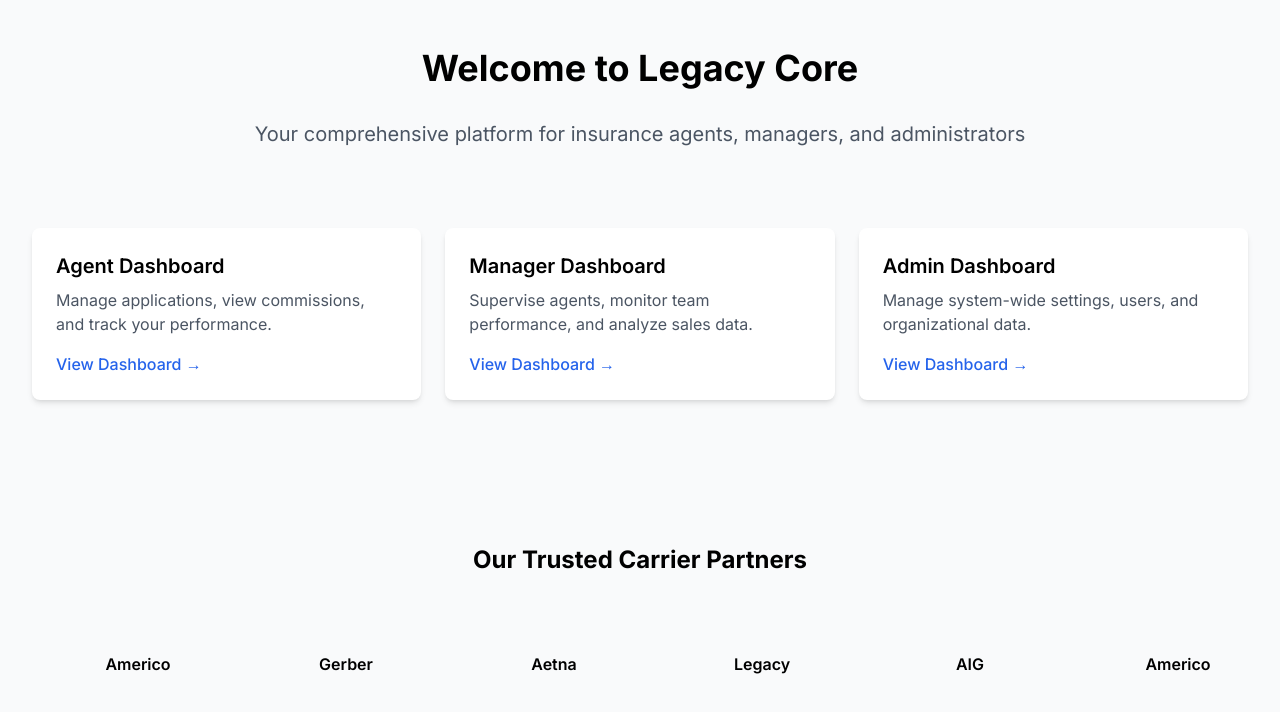
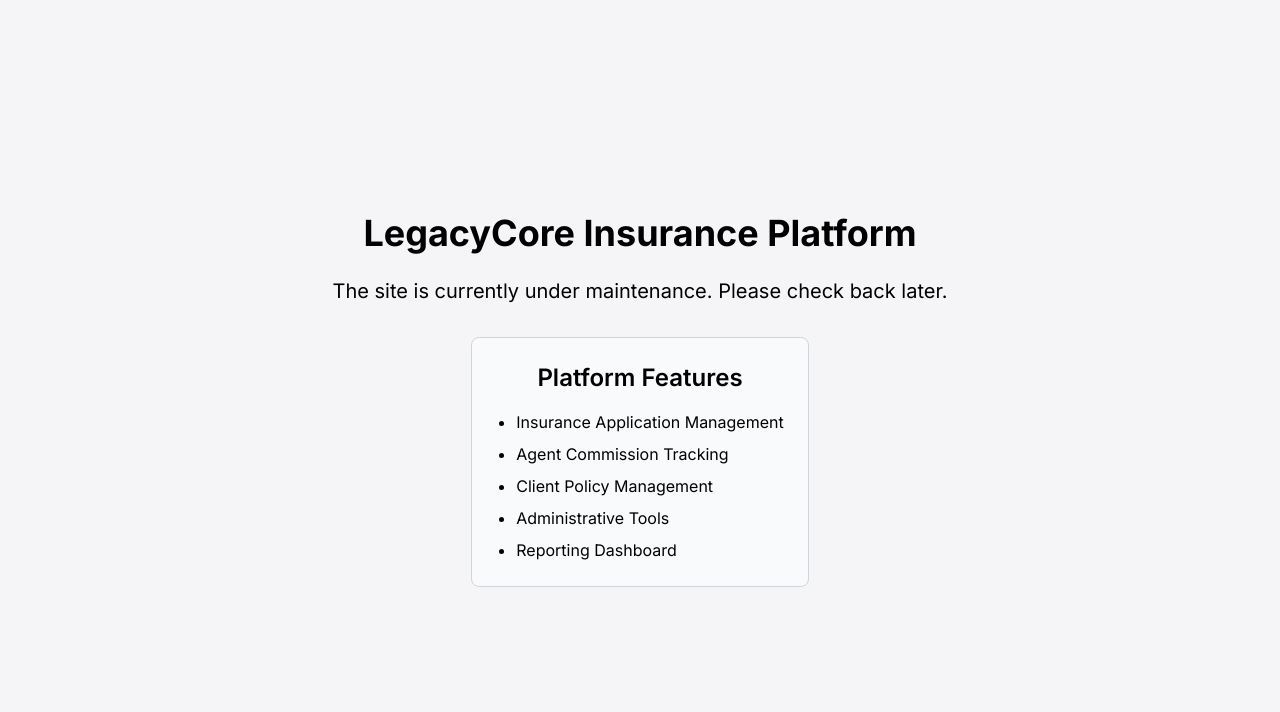
Before and after one commit to Darklte732/legacycore, a Next.js app: page / in a window 1280 px wide. Shown: the top 712 px of the page. Built offline with nearby package versions, Linux system fonts and the light colour scheme.

Commit message:
Create minimal page for successful deployment

```diff
--- a/app/page.tsx
+++ b/app/page.tsx
@@ -4,21 +4,23 @@ import React from 'react'
 import InteractiveDashboards from '@/components/InteractiveDashboards'
 import { CarrierLogoSlider } from '@/components/ui/carrier-logo-slider'
 
-export default function HomePage() {
+export default function Page() {
   return (
-    <div className="min-h-screen bg-gray-50">
-      <main className="container mx-auto py-12 px-4">
-        <h1 className="text-4xl font-bold text-center mb-8">Welcome to Legacy Core</h1>
-        <p className="text-xl text-center text-gray-600 mb-12">
-          Your comprehensive platform for insurance agents, managers, and administrators
-        </p>
-
-        <InteractiveDashboards />
-
-        <section className="mt-16">
-          <CarrierLogoSlider />
-        </section>
-      </main>
+    <div className="flex flex-col items-center justify-center min-h-screen p-8 text-center">
+      <h1 className="text-4xl font-bold mb-6">LegacyCore Insurance Platform</h1>
+      <p className="text-xl mb-8">
+        The site is currently under maintenance. Please check back later.
+      </p>
+      <div className="border border-gray-300 rounded-lg p-6 bg-gray-50 max-w-2xl">
+        <h2 className="text-2xl font-semibold mb-4">Platform Features</h2>
+        <ul className="text-left list-disc pl-5 space-y-2">
+          <li>Insurance Application Management</li>
+          <li>Agent Commission Tracking</li>
+          <li>Client Policy Management</li>
+          <li>Administrative Tools</li>
+          <li>Reporting Dashboard</li>
+        </ul>
+      </div>
     </div>
   )
 }
```
